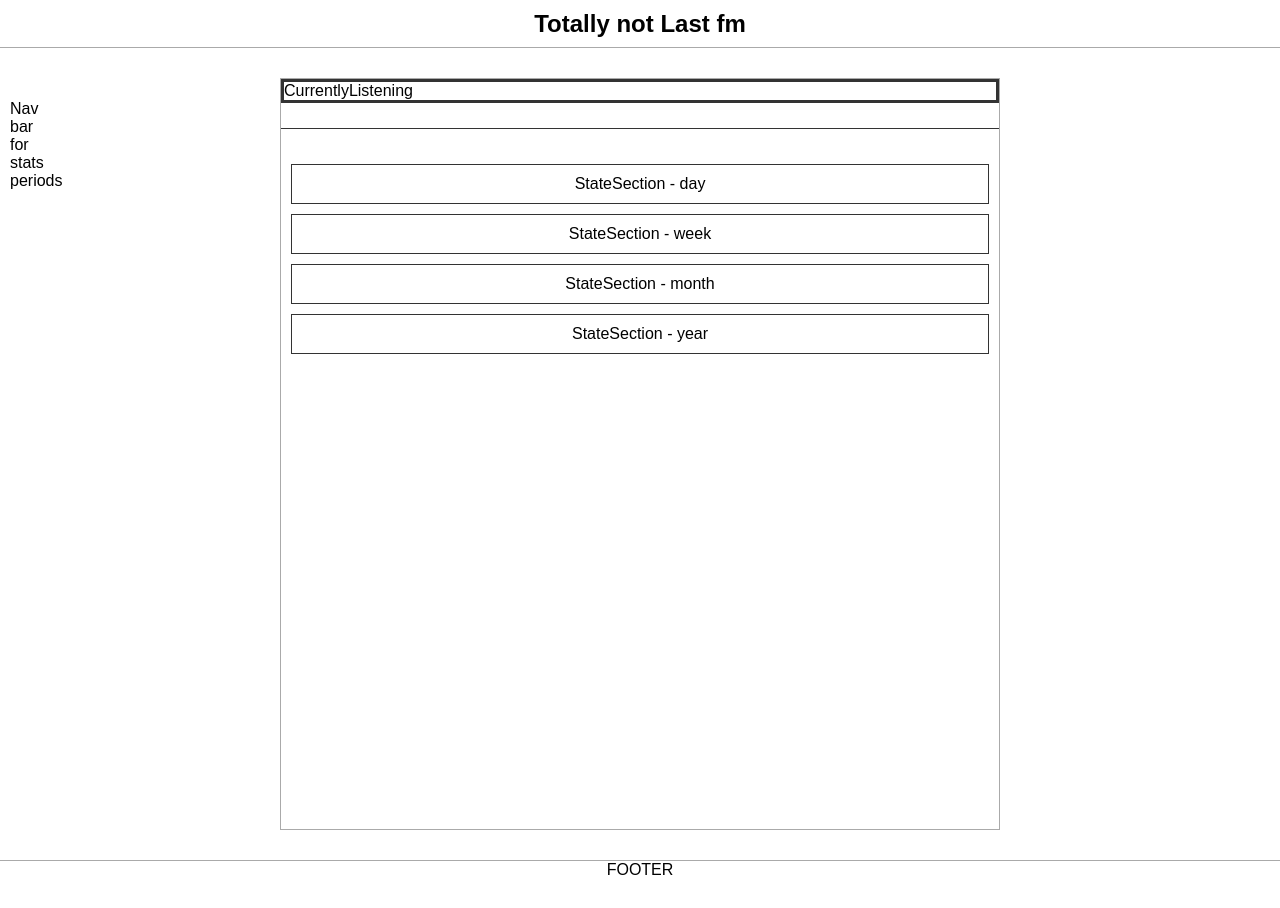
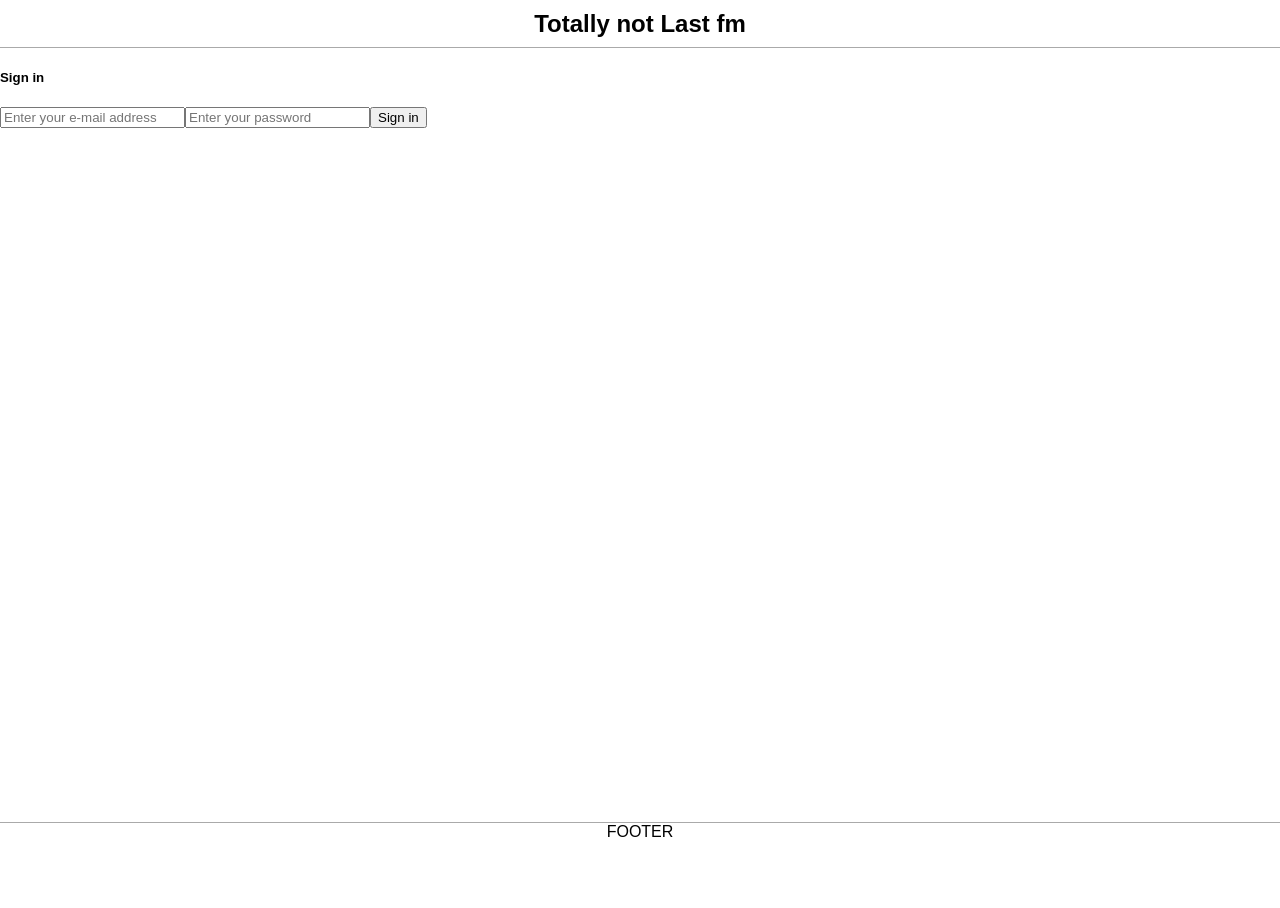
Before and after one commit to Boisier/Totally-not-Last-fm, a React app: page / in a window 1280 px wide. After the commit the page ends 870 px from the top, so only its background shows below. Built offline with nearby package versions, Linux system fonts and the light colour scheme.

Commit message:
sign in page structure added

```diff
--- a/src/App.js
+++ b/src/App.js
@@ -1,30 +1,24 @@
 // React
 import React, { Component } from 'react'
-import { Switch, Route } from 'react-router-dom'
 
 // Scene dependencies
 import './App.scss'
 
 // Scene componentts
 import Header from './scenes/Header/Header'
-import Structure from './scenes/Structure/Structure'
 import Footer from './scenes/Footer/Footer'
-
-import Home from './scenes/Home/Home'
+import SignInForm from './scenes/SignInForm/SignInForm'
 
 export default class extends Component {
   constructor (props) {
     super(props)
-    document.title = "Totally not Last fm"
+    document.title = 'Totally not Last fm'
   }
   render = () => (
-    <section className="App">
+    <section className='App'>
       <Header/>
-      <Structure>
-        <Switch>
-          <Route path='/' component={Home}/>
-        </Switch>
-      </Structure>
+      <SignInForm>
+      </SignInForm>
       <Footer />
     </section>
   )
--- /dev/null
+++ b/src/scenes/SignInForm/SignInForm.js
@@ -0,0 +1,17 @@
+// React
+import React, { Component } from 'react'
+
+import './SignInForm.scss'
+
+export default class extends Component {
+  render = () => (
+    <section id="signin-form">
+      <h5 className="caption">Sign in</h5>
+      <div className="access-form">
+        <input type="text" id="input-signin-email" placeholder="Enter your e-mail address" />
+        <input type="password" id="input-signin-password" placeholder="Enter your password" />
+        <input type="button" value="Sign in" />
+      </div>
+    </section>
+  )
+}
--- /dev/null
+++ b/src/scenes/SignInForm/SignInForm.scss
@@ -0,0 +1,5 @@
+#signin-form
+{
+  width: 100%;
+  height: 100%;
+}
```
Also changed, not shown: src/scenes/Home/scenes/StatsSection/StatsSection.scss (line endings or trailing spaces).
